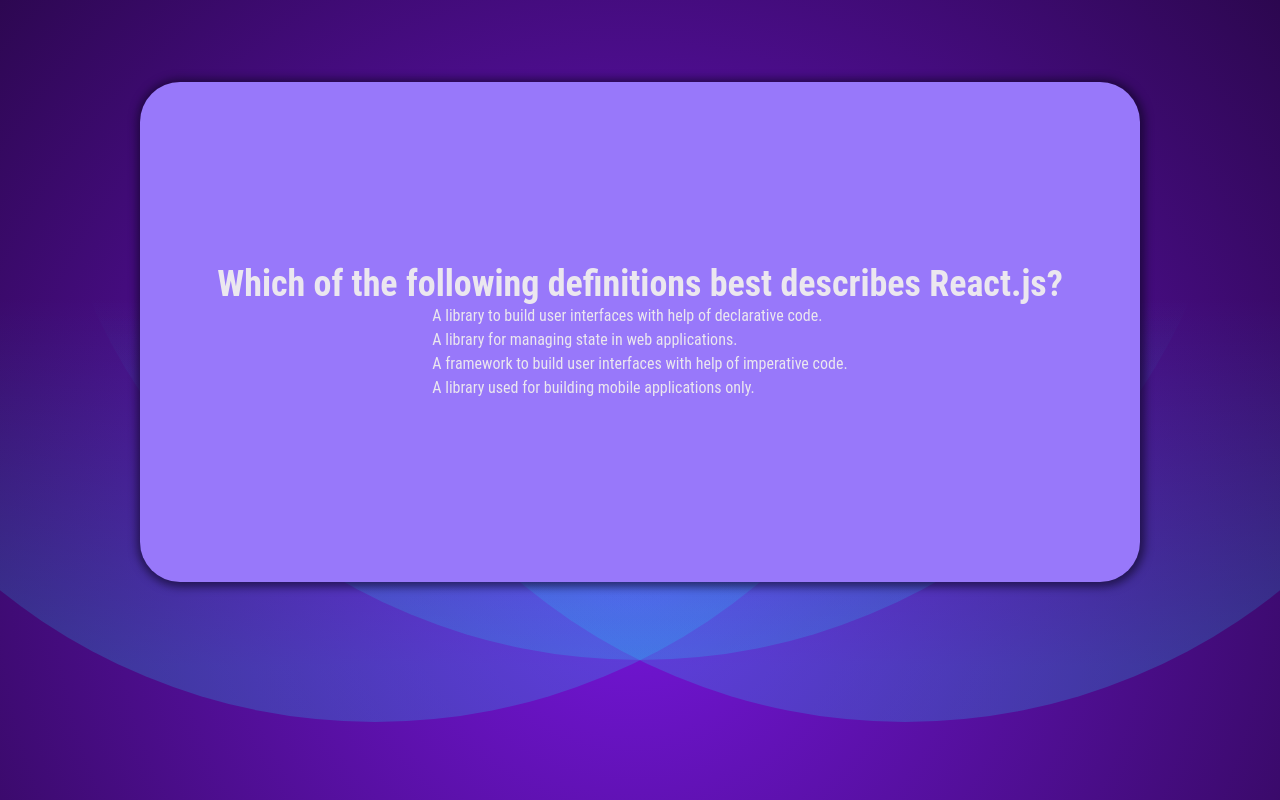
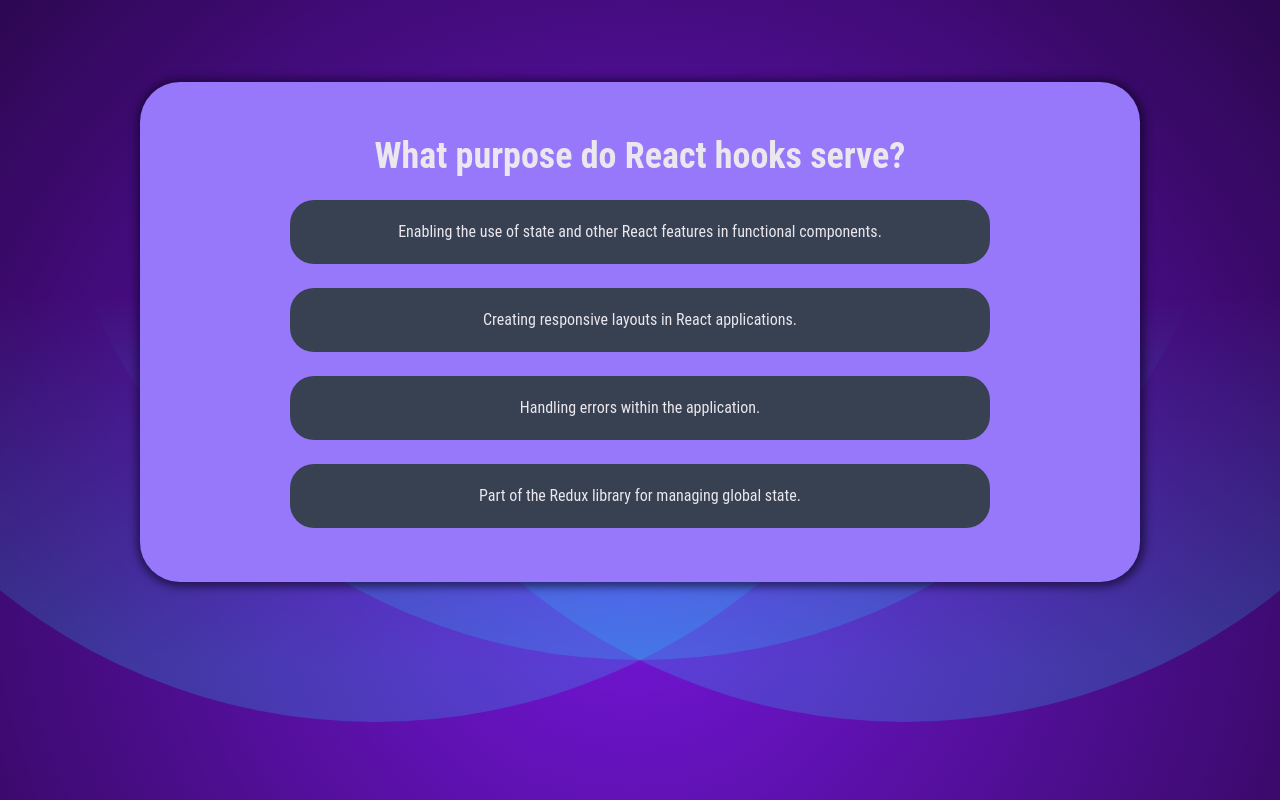
Before and after one commit to podlaskialgorytm3/quiz-app, a React (Vite) app: page / in a window 1280 px wide. Both pictures are taken after a click on the button "Click to start Quiz!". Built offline with nearby package versions, Linux system fonts and the light colour scheme.

Commit message:
Update Answear styling and interval time

```diff
--- a/src/features/question-feature/Answear.jsx
+++ b/src/features/question-feature/Answear.jsx
@@ -1,7 +1,9 @@
 export const Answear = ({children, ...props}) => {
 
     return(
-        <div className="" {...props}>
+        <div className="w-[700px] h-16 mt-6 bg-gray-700
+                        text-center leading-[64px] rounded-3xl"
+         {...props}>
             {children}
         </div>
     )
--- a/src/views/QuizView.jsx
+++ b/src/views/QuizView.jsx
@@ -7,7 +7,7 @@
 import { Answear } from "../features/question-feature/Answear"
 import questions from '../data/questions'
 
-const INTERVAL_TIME = 15000
+const INTERVAL_TIME = 2000
 
 export const QuizView = () => {
     const [currentQuestion,setCurrentQuestion] = useState(0)
```
